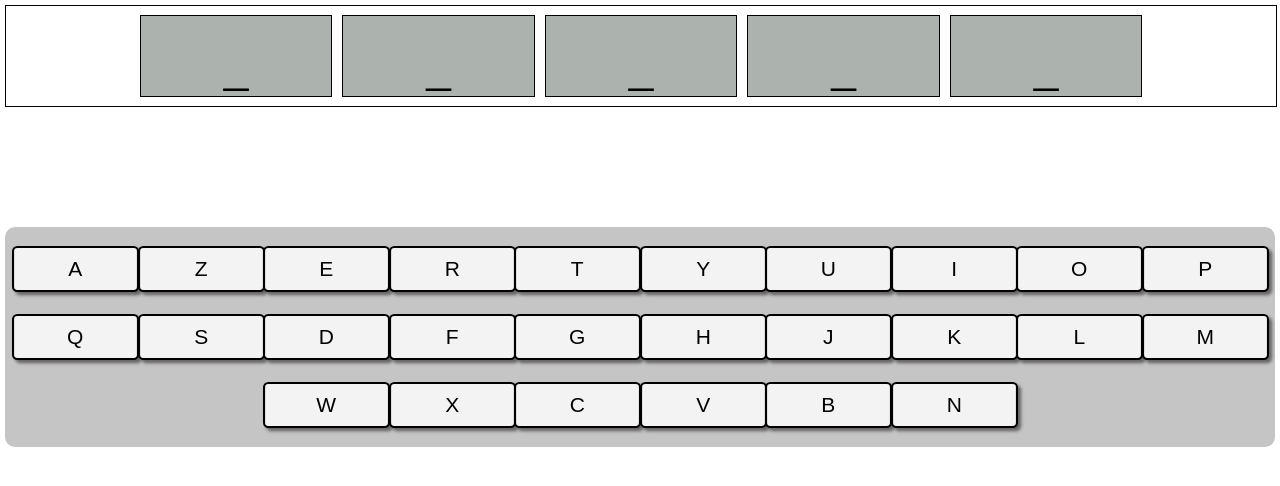
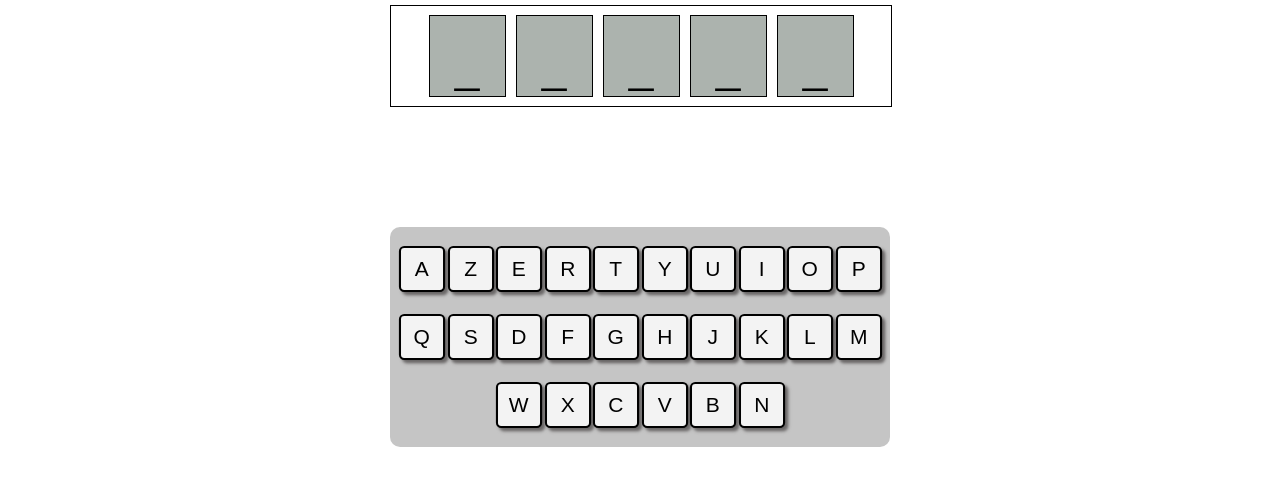
Before and after one commit to MatthiasWanner/vite-hangman_game, a React (Vite) app: page / in a window 1280 px wide. Shown: the top 486 px of the page. Built offline with nearby package versions, Linux system fonts and the light colour scheme.

Commit message:
Fix global width to 500 px

```diff
--- a/src/App.css
+++ b/src/App.css
@@ -3,10 +3,11 @@
 }
 
 .board-game{
+  margin: auto;
   display: flex;
   justify-content: space-between;
   flex-direction: column;
-  max-width: 100vw;
+  max-width: 500px;
   padding: 5px;
 }
 
```
